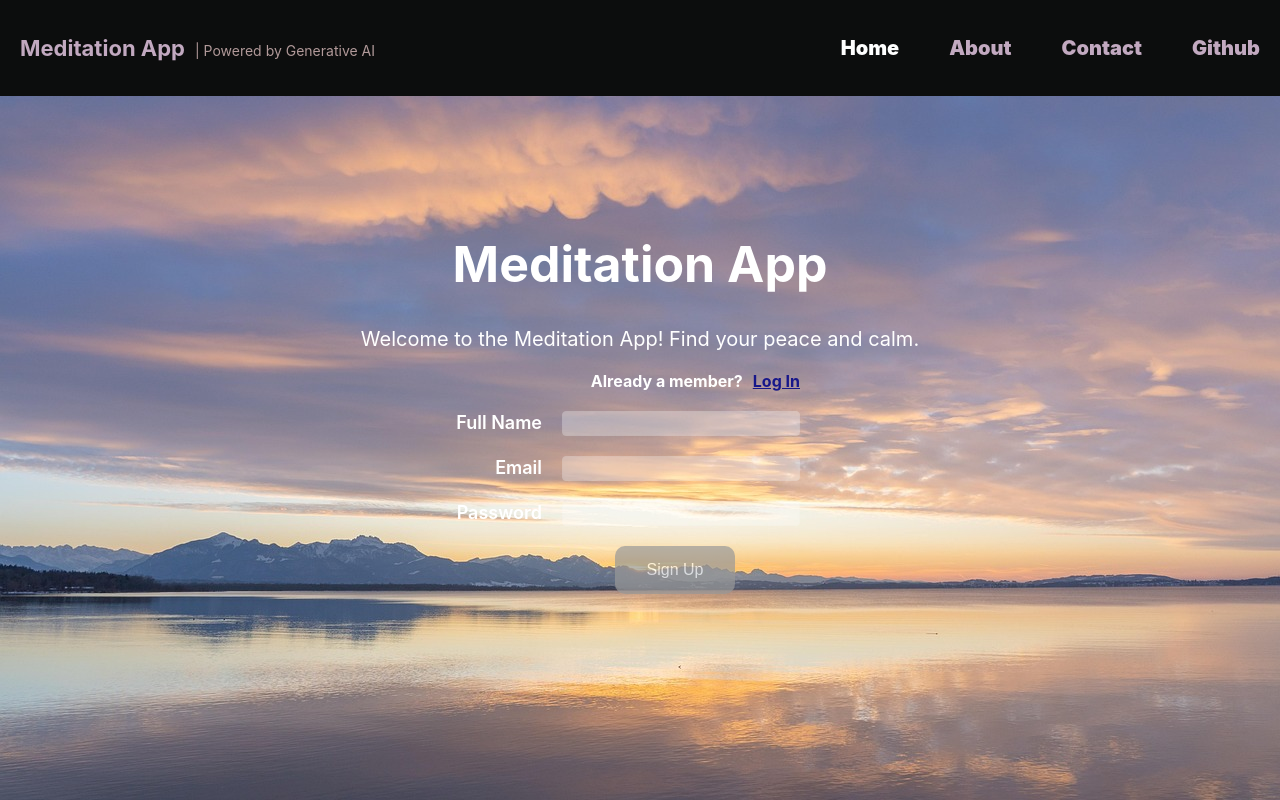
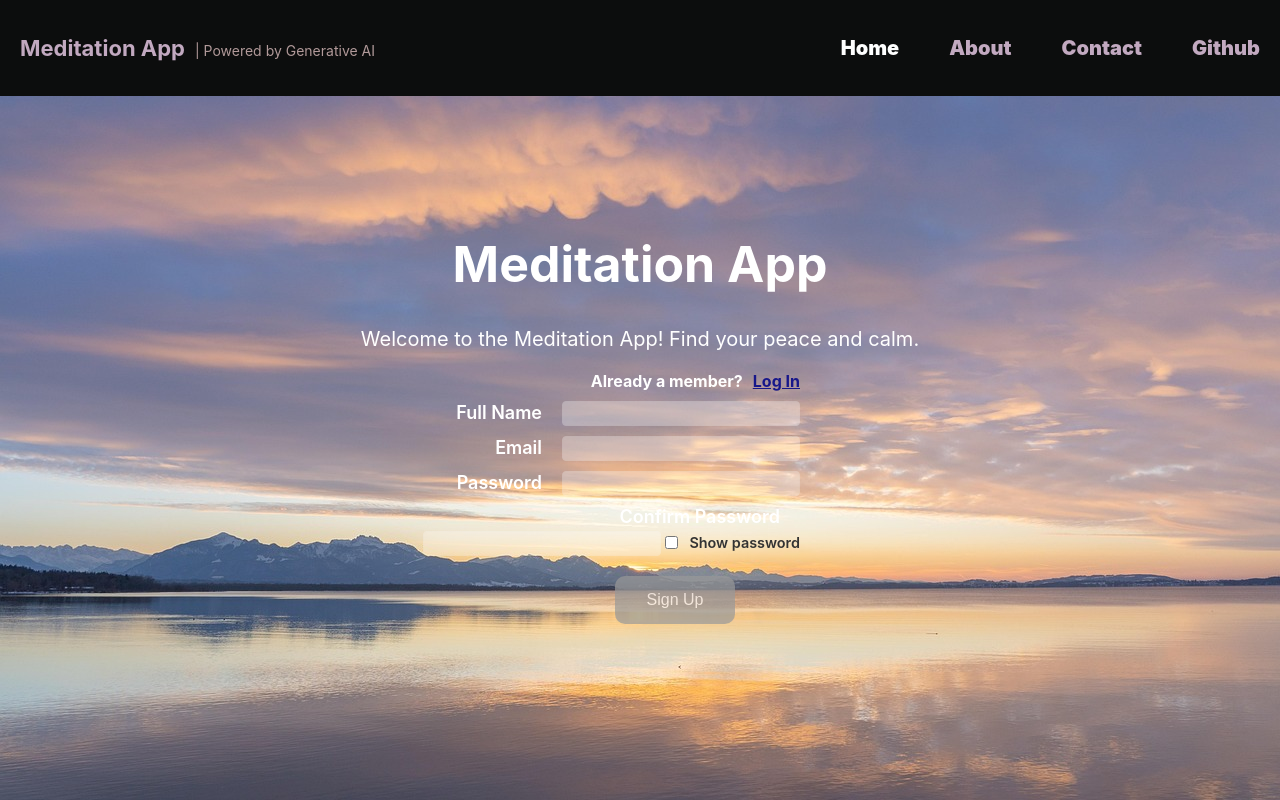
Before and after one commit to vini1237777/Personalised-Visual-Meditation-Guide-Frontend, a React (Create React App) app: page / in a window 1280 px wide. Built offline with nearby package versions, Linux system fonts and the light colour scheme.

Commit message:
Changes for password

```diff
--- a/src/App.tsx
+++ b/src/App.tsx
@@ -15,6 +15,7 @@ function App() {
     email: "",
     password: "",
     fullName: "",
+    confirmPassword: "",
   });
 
   const [isLoggedIn, setIsLoggedIn] = useState<boolean>(!!userState.email);
--- a/src/component/userCard/signup/UserSignup.css
+++ b/src/component/userCard/signup/UserSignup.css
@@ -1,7 +1,6 @@
 .userCard-forms {
   display: "flex";
   gap: 20px;
-  margin-right: 10rem;
   padding: 20px;
   margin-right: 40px;
 }
@@ -19,7 +18,7 @@
   align-items: center;
   flex-direction: column;
   width: 400px;
-  margin-top: 20px;
+  margin-top: 10px;
 }
 
 .userCard-form-label {
@@ -164,3 +163,16 @@
   cursor: not-allowed;
   background: #999;
 }
+
+.userSignup-showpass {
+  display: inline-flex;
+  align-items: center;
+  gap: 8px;
+  margin-top: 6px;
+  cursor: pointer;
+  font-size: 0.9rem;
+  color: #333;
+}
+.userSignup-showpass input[type="checkbox"] {
+  accent-color: #111;
+}
--- a/src/component/userCard/signup/UserSignup.tsx
+++ b/src/component/userCard/signup/UserSignup.tsx
@@ -8,19 +8,23 @@ import { useNavigate } from "react-router-dom";
 import { UserService } from "../../../services/userServices";
 import toast from "react-hot-toast";
 import { IUser } from "../../../helpers/interface";
-import { useEffect, useRef, useState } from "react"; // ✅ NEW
+import { useEffect, useRef, useState } from "react";
 
 const userConstants = [
   { type: "text", id: "fullName", name: "fullName", label: "Full Name" },
   { type: "email", id: "email", name: "email", label: "Email" },
   { type: "password", id: "password", name: "password", label: "Password" },
+  {
+    type: "password",
+    id: "confirm-password",
+    name: "confirmPassword",
+    label: "Confirm Password",
+  },
 ];
 
 function UserSignup({
-  setIsLoggedIn,
   setUserState,
   userState,
-  isLoggedIn,
 }: {
   setIsLoggedIn: any;
   setUserState: any;
@@ -33,11 +37,10 @@ function UserSignup({
     fullName: string | null;
     email: string | null;
     password: string | null;
-  }>({
-    fullName: null,
-    email: null,
-    password: null,
-  });
+  }>({ fullName: null, email: null, password: null });
+
+  const [showPassword, setShowPassword] = useState(false);
+  const [confirmError, setConfirmError] = useState<string | null>(null);
 
   const validateFullName = (fullName: string): string | null => {
     if (!fullName || fullName.trim() === "") return "Full name is required.";
@@ -57,6 +60,12 @@ function UserSignup({
     if (password.length < 8) return "Password must be at least 8 characters.";
     if (!/[A-Za-z]/.test(password) || !/\d/.test(password))
       return "Use letters and numbers in your password.";
+    return null;
+  };
+
+  const validateConfirm = (pwd: string, confirm: string): string | null => {
+    if (!confirm || confirm.trim() === "") return "";
+    if (pwd !== confirm) return "Passwords do not match.";
     return null;
   };
 
@@ -84,10 +93,18 @@ function UserSignup({
 
   const handleChange = (e: any) => {
     const { name, value } = e.target;
-    setUserState((prevState: IUser) => ({
-      ...prevState,
-      [name]: value,
-    }));
+
+    setUserState((prevState: IUser) => {
+      const next = { ...prevState, [name]: value };
+
+      if (name === "password" || name === "confirmPassword") {
+        setConfirmError(
+          validateConfirm(next.password || "", next.confirmPassword || "")
+        );
+      }
+      return next;
+    });
+
     if (validators[name]) validateField(name as keyof typeof errors, value);
   };
 
@@ -100,13 +117,30 @@ function UserSignup({
       email: "",
       password: "",
       fullName: "",
+      confirmPassword: "",
     }));
     didInit.current = true;
-
     setErrors({ fullName: null, email: null, password: null });
   }, [setUserState]);
 
+  useEffect(() => {
+    const safe = {
+      fullName: userState?.fullName || "",
+      email: userState?.email || "",
+    };
+    localStorage.setItem("user", JSON.stringify(safe));
+  }, [userState?.fullName, userState?.email]);
+
   const handleSignUp = async () => {
+    const ce = validateConfirm(
+      userState?.password || "",
+      userState?.confirmPassword || ""
+    );
+    setConfirmError(ce);
+    if (ce) {
+      toast.error(ce);
+      return;
+    }
     const current = validateAll();
     const hasErrors = Object.values(current).some(Boolean);
     if (hasErrors) {
@@ -117,17 +151,12 @@ function UserSignup({
     await UserService.register({ ...userState })
       .then((res: any) => {
         if (res.status === 201) {
-          setUserState((prev: IUser) => ({
-            ...prev,
-            ...res?.data,
-          }));
+          setUserState((prev: IUser) => ({ ...prev, ...res?.data }));
           toast.success("Successfully created user");
           navigate("/auth/login");
         }
       })
-      .catch((err) => {
-        toast.error("Failed to sign up");
-      });
+      .catch(() => toast.error("Failed to sign up"));
   };
 
   const isSubmitDisabled =
@@ -136,11 +165,9 @@ function UserSignup({
     !!errors.password ||
     !userState?.fullName ||
     !userState?.email ||
-    !userState?.password;
-
-  useEffect(() => {
-    localStorage.setItem("user", JSON.stringify(userState));
-  }, [userState]);
+    !userState?.password ||
+    !userState?.confirmPassword ||
+    !!confirmError;
 
   return (
     <div className="userCard">
@@ -149,9 +176,7 @@ function UserSignup({
           {memberText}
           <span
             className="userCard-login"
-            onClick={() => {
-              navigate("/auth/login");
-            }}
+            onClick={() => navigate("/auth/login")}
           >
             {loginText}
           </span>
@@ -162,13 +187,23 @@ function UserSignup({
           const errMsg = errors[fieldName];
           const value = userState?.[constants.name] || "";
 
+          const isPwd =
+            constants.name === "password" ||
+            constants.name === "confirmPassword";
+
+          const inputType = isPwd
+            ? showPassword
+              ? "text"
+              : "password"
+            : constants.type;
+
           return (
             <div className="userCard-button-wrapper" key={constants.id}>
               <div className="userCard-form">
                 <span className="userCard-form-label">{constants.label}</span>
                 <span>
                   <input
-                    type={constants.type}
+                    type={inputType}
                     id={constants.id}
                     name={constants.name}
                     className={`userCard-form-input ${
@@ -176,18 +211,36 @@ function UserSignup({
                     }`}
                     onChange={handleChange}
                     value={value}
+                    autoComplete={
+                      constants.name === "email"
+                        ? "email"
+                        : isPwd
+                        ? "new-password"
+                        : undefined
+                    }
                     aria-invalid={errMsg ? "true" : "false"}
                     aria-describedby={`${constants.id}-error`}
                   />
+                  {constants.id === "confirm-password" && (
+                    <label className="userSignup-showpass">
+                      <input
+                        type="checkbox"
+                        checked={showPassword}
+                        onChange={() => setShowPassword((v) => !v)}
+                      />
+                      <span>Show password</span>
+                    </label>
+                  )}
                 </span>
 
-                {errMsg && (
+                {(errMsg ||
+                  (constants.id === "confirm-password" && confirmError)) && (
                   <span
                     id={`${constants.id}-error`}
                     role="alert"
                     className="userCard-error"
                   >
-                    {errMsg}
+                    {errMsg || confirmError}
                   </span>
                 )}
               </div>
@@ -198,9 +251,7 @@ function UserSignup({
         <div className="userSignup-button-wrapper">
           <button
             className="userCard-button"
-            onClick={() => {
-              handleSignUp();
-            }}
+            onClick={handleSignUp}
             disabled={isSubmitDisabled}
           >
             {signupButtonText}
--- a/src/helpers/interface.ts
+++ b/src/helpers/interface.ts
@@ -2,5 +2,6 @@ export interface IUser {
   email: string;
   password: string;
   fullName: string;
+  confirmPassword: string;
   [key: string]: string;
 }
```
